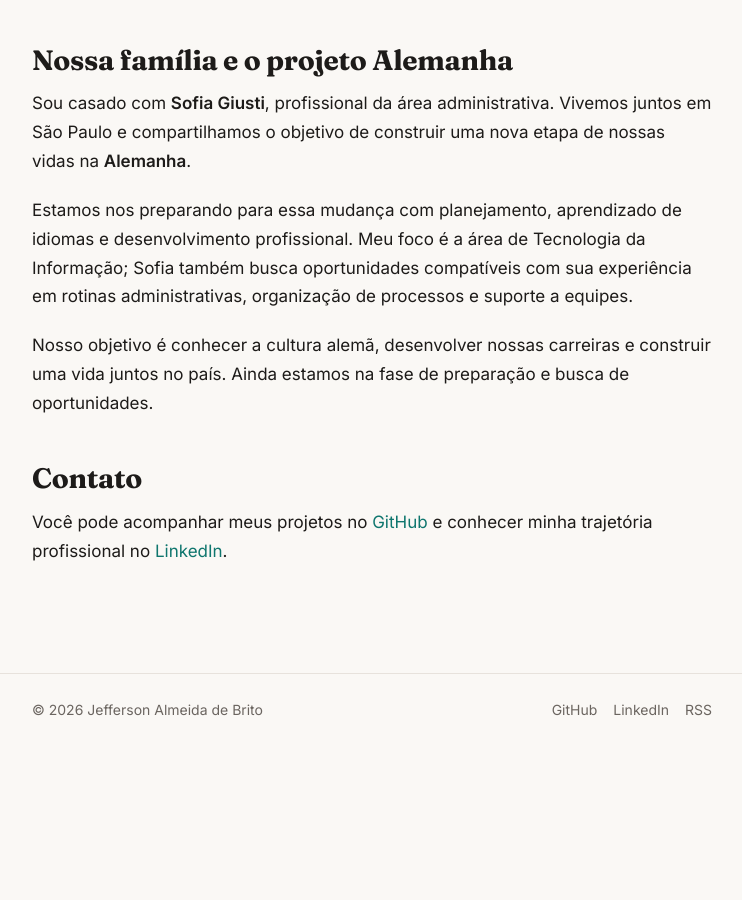
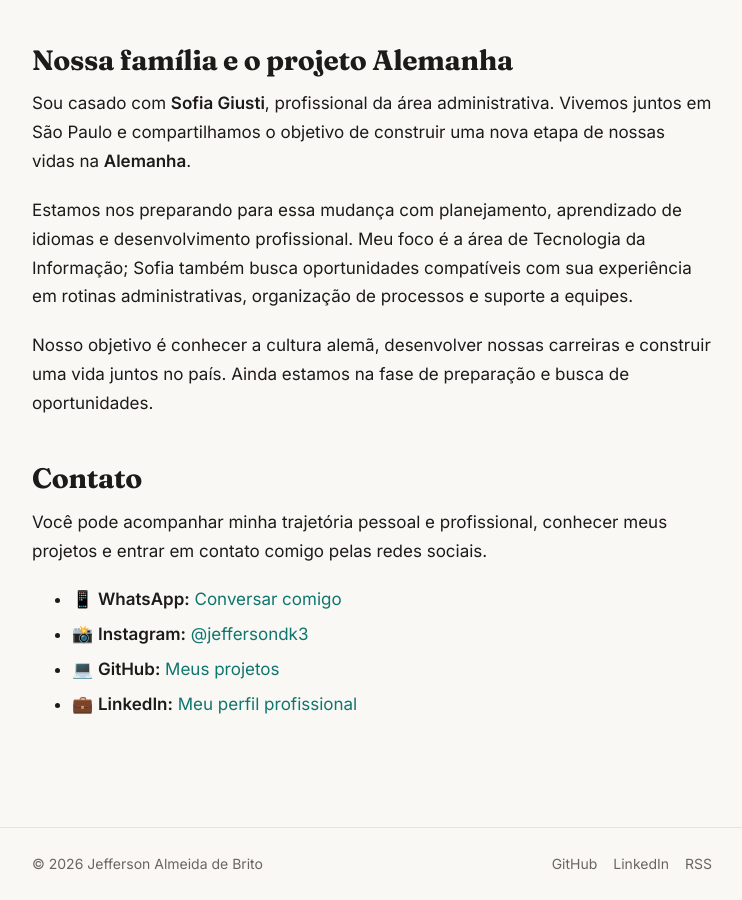
Before and after one commit to jeffersondk3/jeffersondk3.github.io, a Jekyll site: the page built from sobre.md, in a window 1280 px wide and 900 px high, scrolled down 1769 px. Shown: the whole window, without its empty margins (268-1010 px from the left). Built offline with Jekyll 4.4.1, drawn with Linux system fonts in a browser that asks for light colours; before the commit the page ends 2515 px from its top, so only the background shows below that.

Commit message:
Atualiza seção Contato com WhatsApp e Instagram

```diff
--- a/sobre.md
+++ b/sobre.md
@@ -58,4 +58,9 @@ Nosso objetivo é conhecer a cultura alemã, desenvolver nossas carreiras e cons
 
 ## Contato
 
-Você pode acompanhar meus projetos no [GitHub](https://github.com/jeffersondk3) e conhecer minha trajetória profissional no [LinkedIn](https://www.linkedin.com/in/jefferson-almeida-de-brito-a8640b124/).
+Você pode acompanhar minha trajetória pessoal e profissional, conhecer meus projetos e entrar em contato comigo pelas redes sociais.
+
+- 📱 **WhatsApp:** [Conversar comigo](https://wa.me/5511986245833)
+- 📸 **Instagram:** [@jeffersondk3](https://www.instagram.com/jeffersondk3/)
+- 💻 **GitHub:** [Meus projetos](https://github.com/jeffersondk3)
+- 💼 **LinkedIn:** [Meu perfil profissional](https://www.linkedin.com/in/jefferson-almeida-de-brito-a8640b124/)
```
